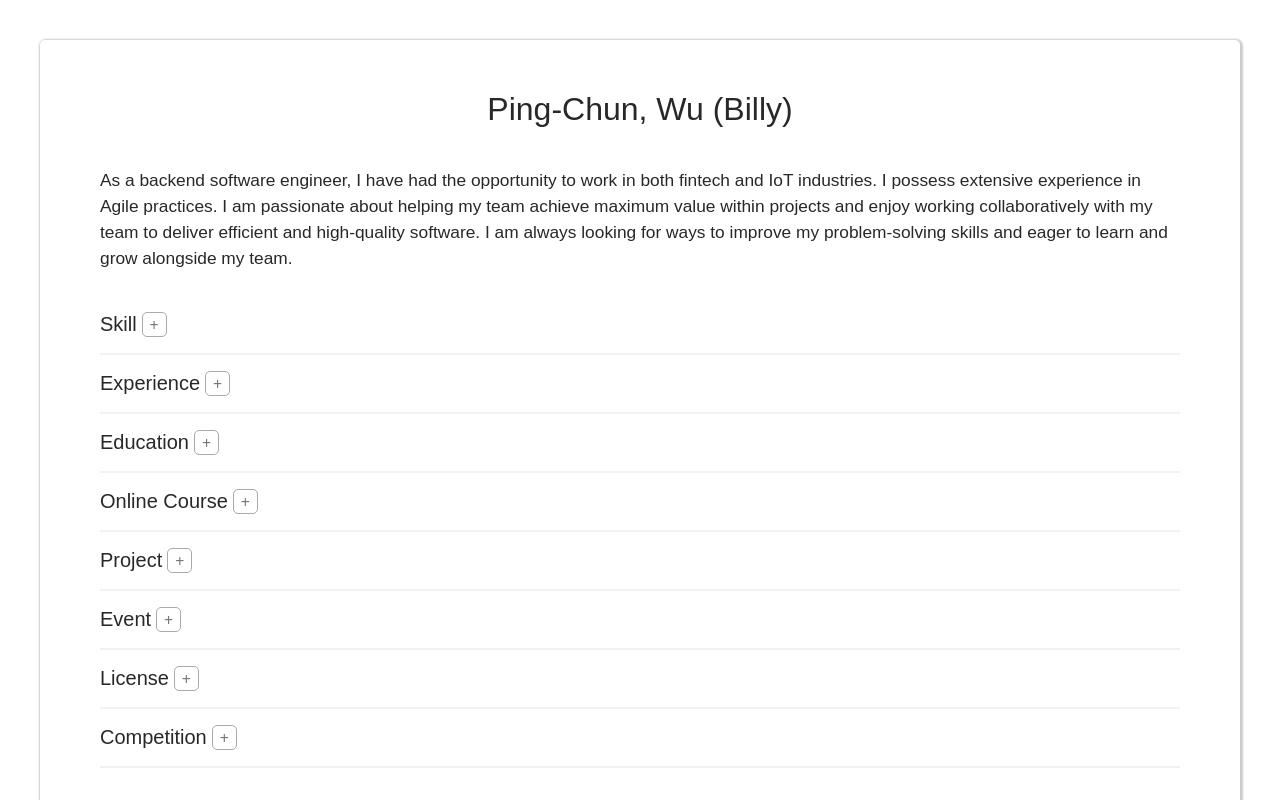
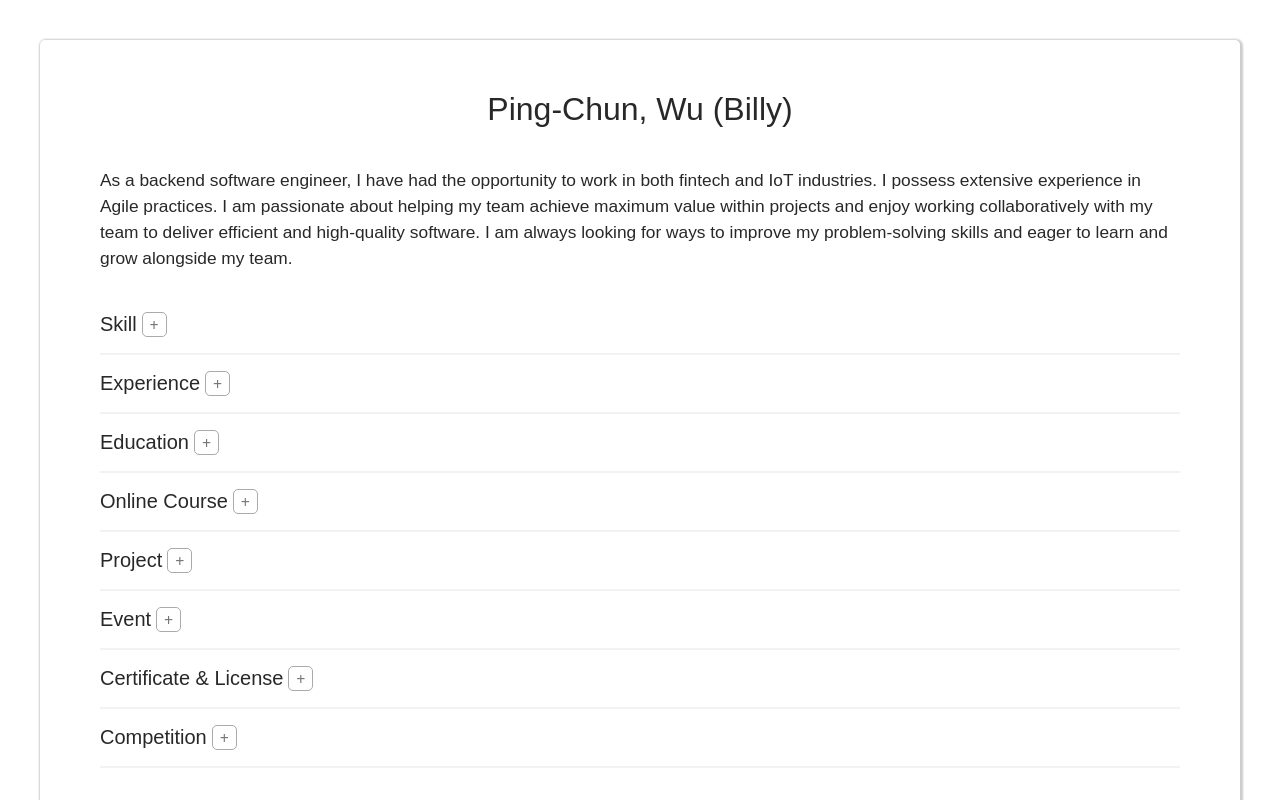
Before and after one commit to worksB-collab/personal-page, a Next.js app: page /about in a window 1280 px wide. Shown: the top 800 px of the page. Built offline with nearby package versions, Linux system fonts and the light colour scheme; a web font is replaced by a local one.

Commit message:
update license title

```diff
--- a/pages/about/index.js
+++ b/pages/about/index.js
@@ -125,7 +125,7 @@ const AboutPage = () => {
                     <EventSection isCsRelated={isCsRelatedToggles['event']}/>
                 </AccordionItem>
                 <AccordionItem id={'license'}
-                               header={'License'}
+                               header={'Certificate & License'}
                                collapse={accordionsCollapse['license']}
                                setIsCsRelated={setIsCsRelatedToggles}
                                onPlusClickHandler={onPlusClickHandler}
```
